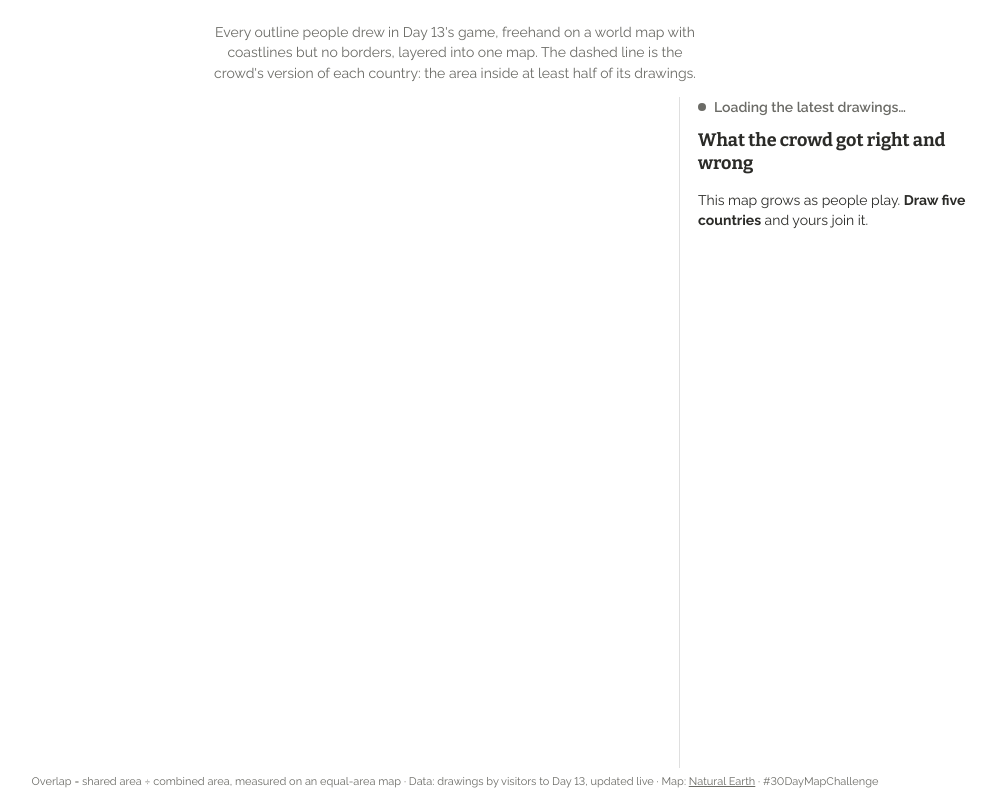
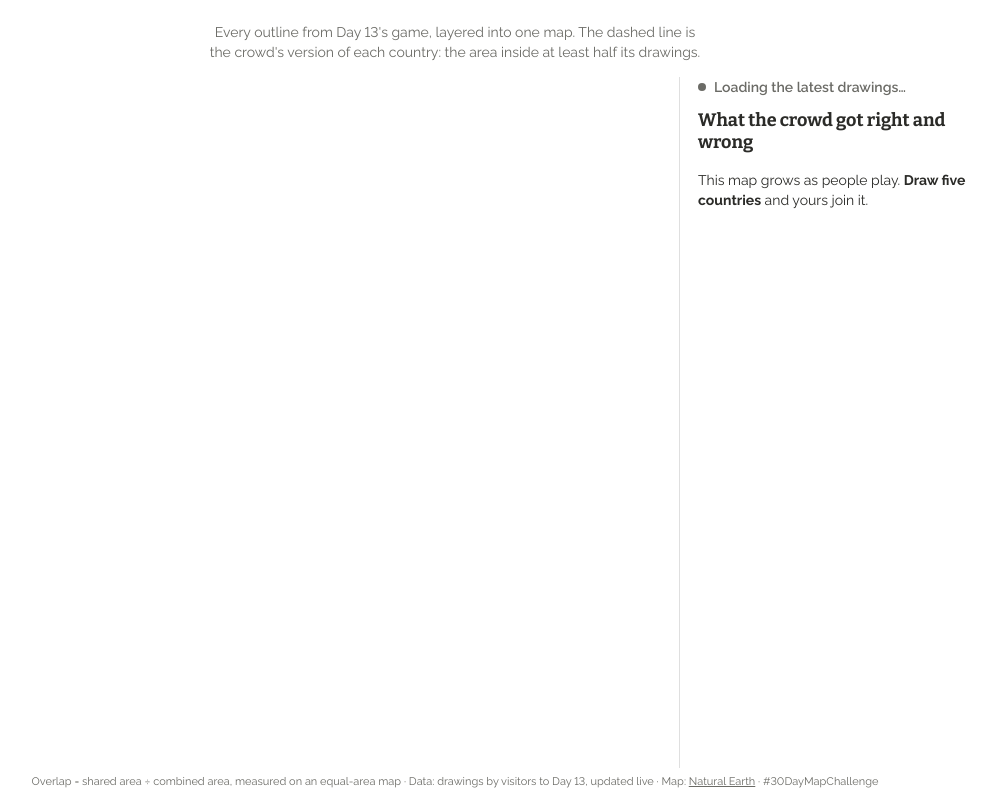
Before and after one commit to daniellecarrick/30-day-map-challenge, a plain HTML site: page day16-collaborative/web/index.html in a window 1280 px wide. Shown: the whole page, without its empty margins (185-1182 px from the left). Drawn offline with nearby package versions, Linux system fonts and the light colour scheme; a script that the page names is missing.

Commit message:
Day 16: shorten subtitle to two lines
Co-Authored-By: Claude Opus 5.5 <noreply@anthropic.com>

```diff
--- a/day16-collaborative/web/index.html
+++ b/day16-collaborative/web/index.html
@@ -54,7 +54,7 @@
 <div class="page">
   <header>
     <h1 id="title"></h1>
-    <p class="lede">Every outline people drew in <a id="d13">Day 13's game</a>, freehand on a world map with coastlines but no borders, layered into one map. The dashed line is the crowd's version of each country: the area inside at least half of its drawings.</p>
+    <p class="lede">Every outline from <a id="d13">Day 13's game</a>, layered into one map. The dashed line is the crowd's version of each country: the area inside at least half its drawings.</p>
     <div class="controls"><div id="view"></div></div>
   </header>
   <div class="stage">
```
Also changed, not shown: docs/day16/index.html (+1 -1 lines).
